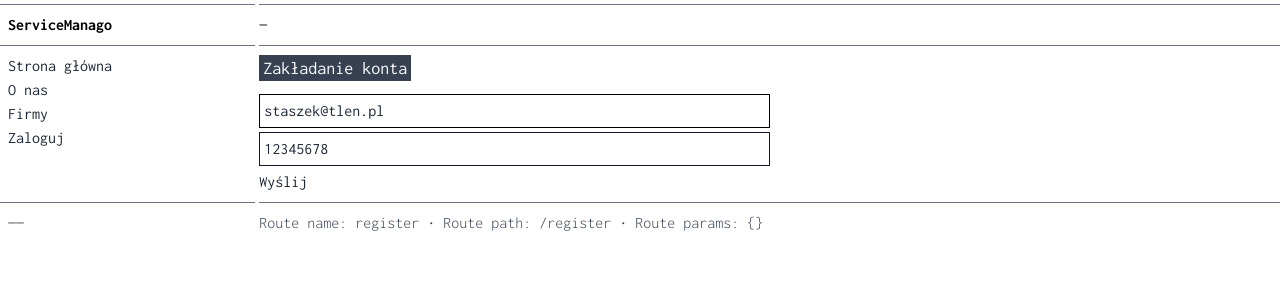
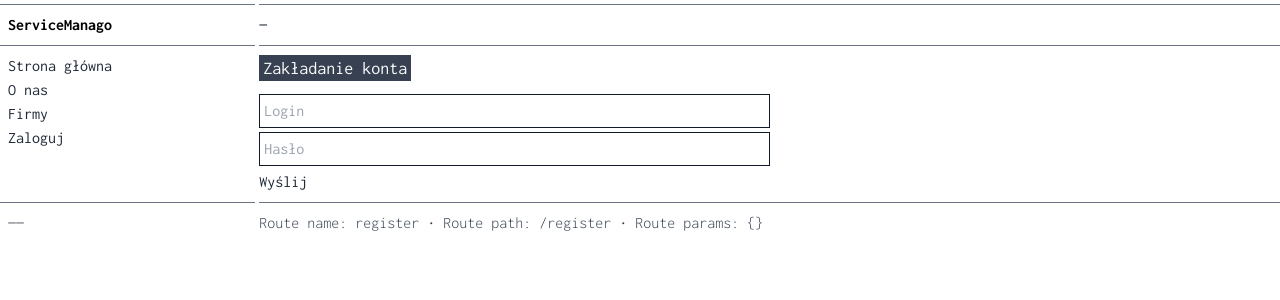
Before and after one commit to KacperMo/ServiceManago-Front, a Vue app in the folder vue/: page /register in a window 1280 px wide. Shown: the top 300 px of the page. Built offline with nearby package versions, Linux system fonts and the light colour scheme.

Commit message:
Update error messages in the register view

```diff
--- a/vue/src/stores/auth.js
+++ b/vue/src/stores/auth.js
@@ -78,7 +78,6 @@ export const useAuthStore = defineStore("auth", () => {
   async function register(payload) {
     let err = "";
     let validationErr = "";
-    let data = "";
     let res = null;
     try {
       res = await axios.post("register", payload);
@@ -89,12 +88,14 @@ export const useAuthStore = defineStore("auth", () => {
       localStorage.setItem(idName, res.data.user.id);
       localStorage.setItem(emailName, res.data.user.email);
     } catch (e) {
-      err = e.message;
+      if (e.response?.status != 422) {
+        // do not display generic error when validation error are occurs
+        err = e.message;
+      }
       validationErr = e.response?.data.errors;
-      data = e.response?.data;
     }
 
-    return { err, validationErr, data, res };
+    return { err, validationErr, res };
   }
 
   return { token, user, isLoggedIn, isGuest, login, logout, register };
--- a/vue/src/views/auth/LoginView.vue
+++ b/vue/src/views/auth/LoginView.vue
@@ -30,13 +30,7 @@ const onSubmit = async () => {
   <AppAlert v-if="error" type="danger">{{ error }}</AppAlert>
   <form @submit.prevent="onSubmit">
     <InputGroup>
-      <InputField
-        v-model="email"
-        name="login"
-        id="login"
-        placeholder="Login"
-        autofocus="true"
-      />
+      <InputField v-model="email" name="login" id="login" placeholder="Login" />
     </InputGroup>
     <InputGroup>
       <InputField
@@ -44,6 +38,7 @@ const onSubmit = async () => {
         name="password"
         id="password"
         placeholder="Hasło"
+        type="password"
       />
     </InputGroup>
     <button type="submit">Wyślij</button>
--- a/vue/src/views/auth/LogoutView.vue
+++ b/vue/src/views/auth/LogoutView.vue
@@ -14,6 +14,6 @@ if (res?.data.revoked) {
 </script>
 
 <template>
-  <HeaderTwo>Wylgowanie</HeaderTwo>
+  <HeaderTwo>Wylogowanie</HeaderTwo>
   <AppAlert v-if="err" type="danger">{{ err }}</AppAlert>
 </template>
--- a/vue/src/views/auth/RegisterView.vue
+++ b/vue/src/views/auth/RegisterView.vue
@@ -10,15 +10,15 @@ import ValidationError from "@/components/ValidationError.vue";
 
 const router = useRouter();
 const store = useAuthStore();
-const email = ref("staszek@tlen.pl");
-const password = ref("12345678");
+const email = ref("");
+const password = ref("");
 const errorMessage = ref("");
 const validationErrors = ref([]);
 const response = ref("");
 
 const onSubmit = async () => {
   const payload = { email: email.value, password: password.value };
-  const { err, validationErr, data, res } = await store.register(payload);
+  const { err, validationErr, res } = await store.register(payload);
   errorMessage.value = err;
   validationErrors.value = validationErr;
   response.value = res;
@@ -39,7 +39,6 @@ const onSubmit = async () => {
         name="login"
         id="login"
         placeholder="Login"
-        autofocus="true"
       />
       <template v-for="e in validationErrors" :key="e.field">
         <template v-if="e.field == 'email'">
@@ -50,6 +49,7 @@ const onSubmit = async () => {
     <InputGroup>
       <InputField
         v-model="password"
+        type="password"
         name="password"
         id="password"
         placeholder="Hasło"
```
